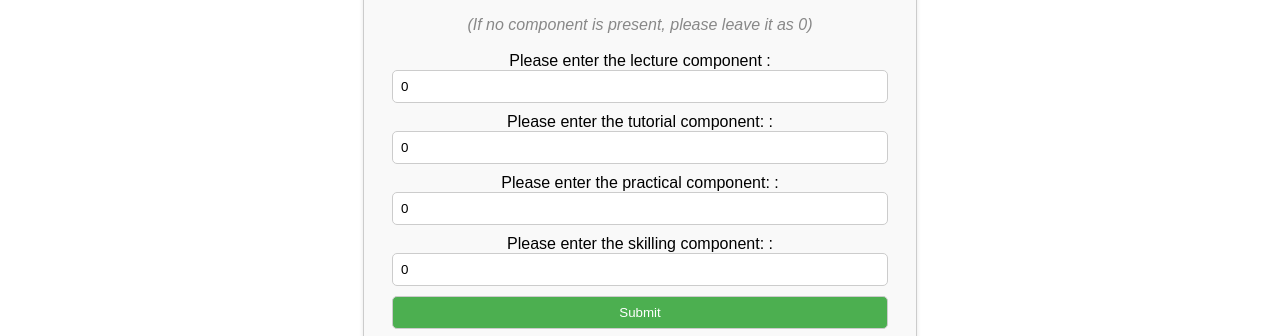
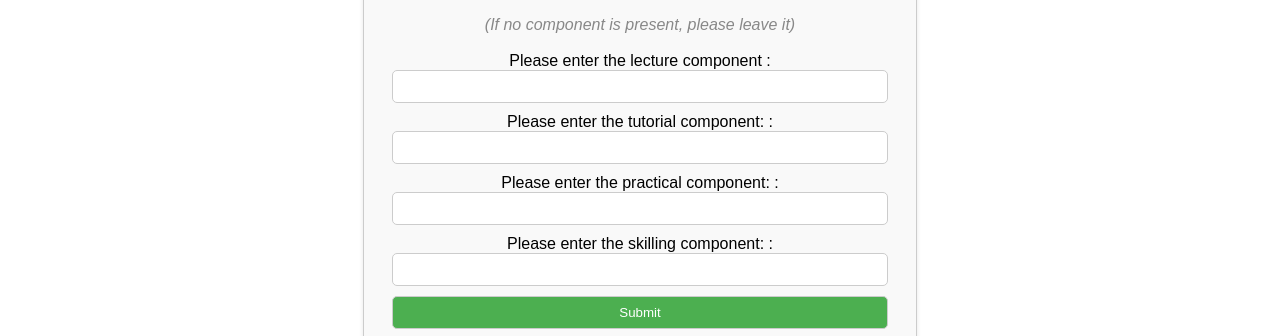
Before and after one commit to likithkandepu13/attendance, a React (Create React App) app: page /calbyltps in a window 1280 px wide. Shown: the part 198-534 px from the top of the page. Built offline with nearby package versions, Linux system fonts and the light colour scheme.

Commit message:
Update Calc2.js
removing 0 component

```diff
--- a/src/Calc2.js
+++ b/src/Calc2.js
@@ -8,10 +8,10 @@ const Calc2 = () => {
     const tutorialWeight = 25;
     let totalWeight = lectureWeight + skillWeight + labWeight + tutorialWeight;
 
-    const [lect, setLect] = useState(0);
-    const [tut, setTut] = useState(0);
-    const [pract, setPract] = useState(0);
-    const [skill, setSkill] = useState(0);
+    const [lect, setLect] = useState('');
+    const [tut, setTut] = useState('');
+    const [pract, setPract] = useState('');
+    const [skill, setSkill] = useState('');
     const [attendancePercentage, setAttendancePercentage] = useState();
 
     const handleLectureChange = (event) => {
@@ -32,33 +32,33 @@ const Calc2 = () => {
 
     const calculateTotal = () => {
         let totalScore = 0;
-        if(lect===0)
+        if(lect==='')
         {
             totalWeight-=lectureWeight
         }
-        if(tut===0)
+        if(tut==='')
         {
             totalWeight-=tutorialWeight
         }
-        if(pract===0)
+        if(pract==='')
         {
             totalWeight-=labWeight
         }
-        if(skill===0)
+        if(skill==='')
         {
             totalWeight-=skillWeight
         }
 
-        if (lect !== 0) {
+        if (lect !== '') {
             totalScore += parseInt(lect) * (lectureWeight / 100);
         }
-        if (skill !== 0) {
+        if (skill !== '') {
             totalScore += parseInt(skill) * (skillWeight / 100);
         }
-        if (pract !== 0) {
+        if (pract !== '') {
             totalScore += parseInt(pract) * (labWeight / 100);
         }
-        if (tut !== 0) {
+        if (tut !== '') {
             totalScore += parseInt(tut) * (tutorialWeight / 100);
         }
 
@@ -73,7 +73,7 @@ const Calc2 = () => {
               <h4 style={{textAlign: "center", fontFamily: "Arial, sans-serif"}}>
 Please input the following details to obtain your overall attendance for a specific subject.</h4>
 <i>
-(If no component is present, please leave it as 0)</i><br/><br/>
+(If no component is present, please leave it)</i><br/><br/>
 
               <label>
 Please enter the lecture component :</label>
```
